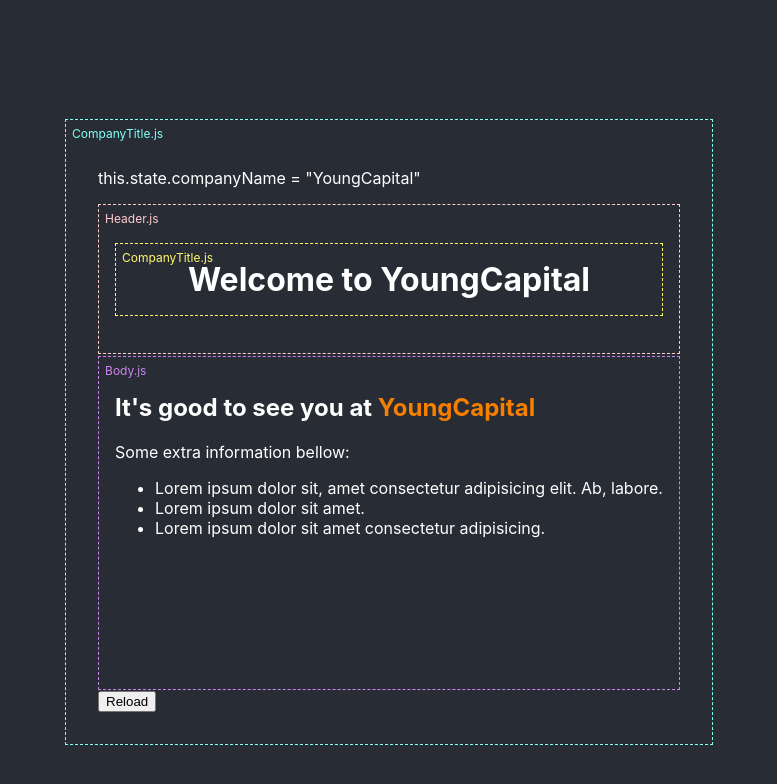
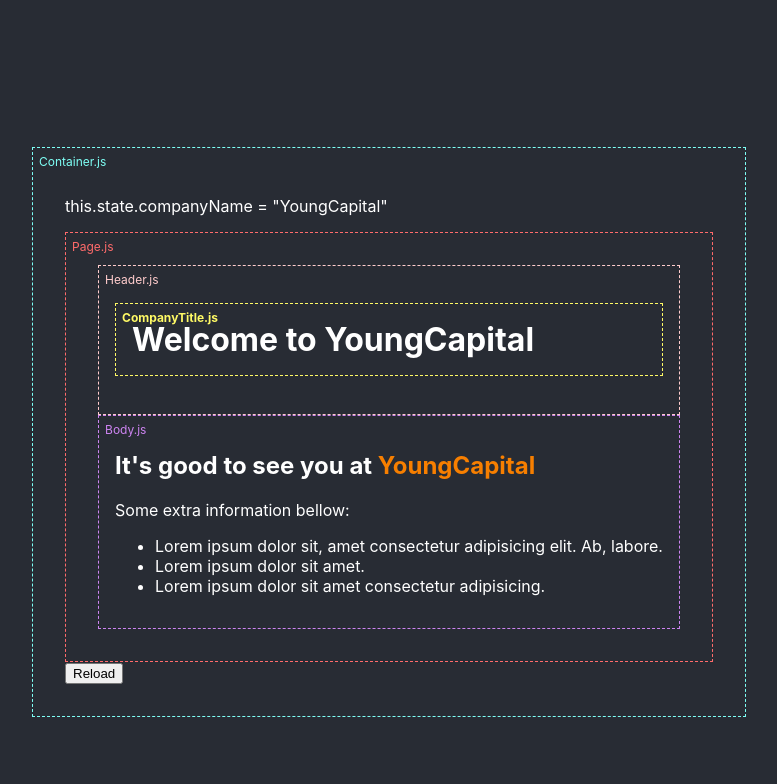
Before and after one commit to devraul/context-api-talk, a React (Create React App) app: page / in a window 1280 px wide. Shown: the top 784 px of the page, without its empty margins (251-1028 px from the left). Built offline with nearby package versions, Linux system fonts and the light colour scheme; the HTML template or start-up script is replaced by a standard one.

Commit message:
Isolate styles

```diff
--- a/src/components/Body.js
+++ b/src/components/Body.js
@@ -1,22 +1,8 @@
 import React from 'react';
 import styled from 'styled-components';
+
 import Info from './Info';
-
-const BodyStyled = styled.div`
-  height: 300px;
-  padding: 1rem;
-  margin-top: 2px;
-  border: 1px dashed #cd84f1;
-  position: relative;
-  &:before {
-    content: 'Body.js';
-    color: #cd84f1;
-    position: absolute;
-    font-size: 12px;
-    top: 6px;
-    left: 6px;
-  }
-`;
+import Box from './Box';
 
 const SpanName = styled.span`
   color: #f77f00;
@@ -24,13 +10,13 @@
 
 const Body = ({ companyName }) => {
   return (
-    <BodyStyled>
+    <Box color="#cd84f1" content="Body.js">
       <h2>
         It's good to see you at <SpanName>{companyName}</SpanName>
       </h2>
       <p>Some extra information bellow:</p>
       <Info />
-    </BodyStyled>
+    </Box>
   );
 };
 
--- /dev/null
+++ b/src/components/Box.js
@@ -0,0 +1,15 @@
+import styled from 'styled-components';
+
+export default styled.div`
+  padding: ${props => props.padding || '1rem'};
+  border: 1px dashed ${props => props.color};
+  position: relative;
+  &::before {
+    content: "${props => props.content}";
+    color: ${props => props.color};
+    position: absolute;
+    font-size: 12px;
+    top: 6px;
+    left: 6px;
+  }
+`;
--- a/src/components/CompanyTitle.js
+++ b/src/components/CompanyTitle.js
@@ -1,24 +1,12 @@
 import React from 'react';
-import styled from 'styled-components';
-
-const CompanyTitleStyled = styled.h1`
-  border: 1px dashed #fffa65;
-  position: relative;
-  padding: 1rem;
-  text-align: center;
-  &:before {
-    content: 'CompanyTitle.js';
-    color: #fffa65;
-    font-weight: normal;
-    position: absolute;
-    font-size: 12px;
-    top: 6px;
-    left: 6px;
-  }
-`;
+import Box from './Box';
 
 const CompanyTitle = ({ companyName }) => {
-  return <CompanyTitleStyled>Welcome to {companyName}</CompanyTitleStyled>;
+  return (
+    <Box as="h1" color="#fffa65" content="CompanyTitle.js">
+      Welcome to {companyName}
+    </Box>
+  );
 };
 
 export default CompanyTitle;
--- a/src/components/Container.js
+++ b/src/components/Container.js
@@ -1,25 +1,9 @@
 import React, { Component } from 'react';
-import styled from 'styled-components';
+
+import Box from './Box';
+import Page from './Page';
 
 import { fetchCompany } from '../service';
-import Page from './Page';
-
-const StateStyled = styled.p``;
-
-const ContainerStyled = styled.div`
-  border: 1px dashed #7efff5;
-  position: relative;
-  padding: 2rem;
-  &:before {
-    content: 'CompanyTitle.js';
-    color: #7efff5;
-    font-weight: normal;
-    position: absolute;
-    font-size: 12px;
-    top: 6px;
-    left: 6px;
-  }
-`;
 
 export default class Container extends Component {
   state = {
@@ -44,13 +28,11 @@
 
   render() {
     return (
-      <ContainerStyled>
-        <StateStyled>
-          this.state.companyName = "{this.state.companyName}"
-        </StateStyled>
+      <Box color="#7efff5" padding="2rem" content="Container.js">
+        <p>this.state.companyName = "{this.state.companyName}"</p>
         <Page companyName={this.state.companyName} />
         <button onClick={this.reloadCompanyName}>Reload</button>
-      </ContainerStyled>
+      </Box>
     );
   }
 }
--- a/src/components/Header.js
+++ b/src/components/Header.js
@@ -1,27 +1,13 @@
 import React from 'react';
+
 import CompanyTitle from './CompanyTitle';
-
-import styled from 'styled-components';
-
-const HeaderStyled = styled.header`
-  padding: 1rem;
-  border: 1px dashed #ffcccc;
-  position: relative;
-  &:before {
-    content: 'Header.js';
-    color: #ffcccc;
-    position: absolute;
-    font-size: 12px;
-    top: 6px;
-    left: 6px;
-  }
-`;
+import Box from './Box';
 
 const Header = ({ companyName }) => {
   return (
-    <HeaderStyled>
+    <Box content="Header.js" color="#ffcccc">
       <CompanyTitle companyName={companyName} />
-    </HeaderStyled>
+    </Box>
   );
 };
 
--- a/src/components/Page.js
+++ b/src/components/Page.js
@@ -1,13 +1,15 @@
 import React from 'react';
+
 import Header from './Header';
 import Body from './Body';
+import Box from './Box';
 
 const Page = ({ companyName }) => {
   return (
-    <div>
+    <Box padding="2rem" content="Page.js" color="#ff6b6b">
       <Header companyName={companyName} />
       <Body companyName={companyName} />
-    </div>
+    </Box>
   );
 };
 
```
